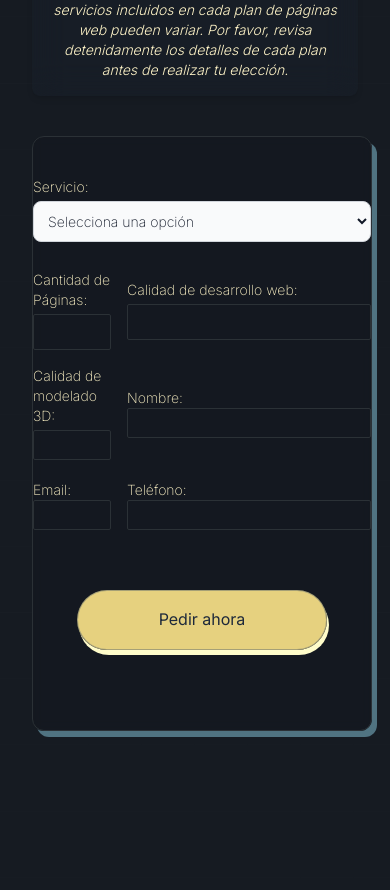
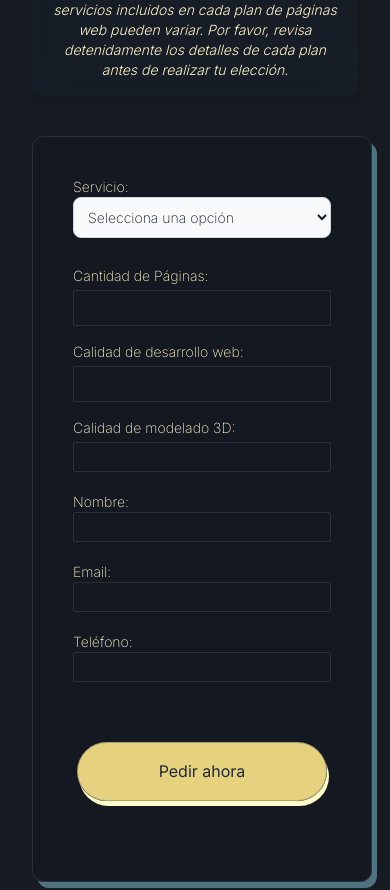
Before and after one commit to GRAMAPHENIA/hexagono, a Next.js app: page /informacion in a window 390 px wide. Shown: the part 5740-6630 px from the top of the page. Built offline with nearby package versions, Linux system fonts and the light colour scheme.

Commit message:
responsive-planes

```diff
--- a/src/components/presupuestos/PresWeb.jsx
+++ b/src/components/presupuestos/PresWeb.jsx
@@ -28,10 +28,10 @@ const PresWeb = () => {
   return (
     <>
       <form
-        className="justify-center items-center border border-[var(--button-dark)] py-10 lg:p-10 rounded-xl bg-[#1011121d] backdrop-blur-sm mx-auto w-[340px] lg:w-[700px] sombra-inactiva grid grid-cols-1 lg:grid-cols-2 gap-4"
+        className="justify-center items-center border border-[var(--button-dark)] py-10 p-10 lg:p-10 rounded-xl bg-[#1011121d] backdrop-blur-sm mx-auto w-[340px] lg:w-[700px] sombra-inactiva grid grid-cols-1 lg:grid-cols-2 gap-4"
         onSubmit={handleSubmit}
       >
-        <div className="flex flex-col col-span-2 text-sm mb-1 text-amber-100 font-extralight">
+        <div className="col-span-2 text-sm mb-1 text-amber-100 font-extralight">
           <label
             className="text-sm mb-1 text-amber-100 font-extralight"
             htmlFor="servicio"
@@ -39,7 +39,7 @@ const PresWeb = () => {
             Servicio:
           </label>
           <select
-            className="bg-gray-50 border border-gray-300 text-gray-900 text-sm rounded-lg focus:ring-blue-500 focus:border-amber-200/ block w-full p-2.5 dark:bg-gray-800 dark:border-amber-100 dark:placeholder-gray-700 dark:text-white dark:focus:ring-amber-200 dark:focus:border-amber-200 mb-2"
+            className="col-span-2 lg:col-span-1 bg-gray-50 border border-gray-300 text-gray-900 text-sm rounded-lg focus:ring-blue-500 focus:border-amber-200/ block w-full p-2.5 dark:bg-gray-800 dark:border-amber-100 dark:placeholder-gray-700 dark:text-white dark:focus:ring-amber-200 dark:focus:border-amber-200 mb-2"
             id="servicio"
             value={servicio}
             onChange={(e) => setServicio(e.target.value)}
@@ -53,7 +53,7 @@ const PresWeb = () => {
             <option value="Plan Empresarial">Plan Empresarial</option>
           </select>
         </div>
-        <div className="flex flex-col">
+        <div className="col-span-2 lg:col-span-1 flex flex-col">
           <label
             className="text-sm mb-1 text-amber-100 font-extralight"
             htmlFor="calidadDiseno"
@@ -68,7 +68,7 @@ const PresWeb = () => {
             onChange={(e) => setCalidadDiseno(e.target.value)}
           />
         </div>
-        <div className="flex flex-col">
+        <div className="col-span-2 lg:col-span-1  flex flex-col">
           <label
             className="text-sm mb-1 text-amber-100 font-extralight"
             htmlFor="calidadDesarrollo"
@@ -83,7 +83,7 @@ const PresWeb = () => {
             onChange={(e) => setCalidadDesarrollo(e.target.value)}
           />
         </div>
-        <div className="flex flex-col">
+        <div className="col-span-2 lg:col-span-1 flex flex-col">
           <label
             className="text-sm mb-1 text-amber-100 font-extralight"
             htmlFor="calidadModelado"
@@ -98,7 +98,7 @@ const PresWeb = () => {
             onChange={(e) => setCalidadModelado(e.target.value)}
           />
         </div>
-        <div className="flex flex-col text-sm mb-1 text-amber-100 font-extralight">
+        <div className="col-span-2 lg:col-span-1 flex flex-col text-sm mb-1 text-amber-100 font-extralight">
           <label htmlFor="nombre">Nombre:</label>
           <input
             className="border border-[var(--button-dark)] rounded-sm bg-transparent p-1 text-[var(--font-light)] font-extralight focus:outline-none"
@@ -108,7 +108,7 @@ const PresWeb = () => {
             onChange={(e) => setNombre(e.target.value)}
           />
         </div>
-        <div className="flex flex-col text-sm mb-1 text-amber-100 font-extralight">
+        <div className="col-span-2 lg:col-span-1 flex flex-col text-sm mb-1 text-amber-100 font-extralight">
           <label htmlFor="email">Email:</label>
           <input
             className="border border-[var(--button-dark)] rounded-sm bg-transparent p-1 text-[var(--font-light)] font-extralight focus:outline-none"
@@ -118,7 +118,7 @@ const PresWeb = () => {
             onChange={(e) => setEmail(e.target.value)}
           />
         </div>
-        <div className="flex flex-col text-sm mb-1 text-amber-100 font-extralight">
+        <div className="col-span-2 lg:col-span-1 flex flex-col text-sm mb-1 text-amber-100 font-extralight">
           <label htmlFor="telefono">Teléfono:</label>
           <input
             className="border border-[var(--button-dark)] rounded-sm bg-transparent p-1 text-[var(--font-light)] font-extralight focus:outline-none"
@@ -129,7 +129,7 @@ const PresWeb = () => {
           />
         </div>
         <button
-          className="w-[250px] col-span-2 flex justify-center items-center text-[var(--font-light)] bg-amber-200/90 px-8 py-4 rounded-full sombra-light-amber border border-slate-600/40 m-10 mx-auto text-slate-800"
+          className="w-[250px] col-span-2 flex justify-center items-center  bg-amber-200/90 hover:bg-amber-200 px-8 py-4 rounded-full sombra-light-amber border border-slate-600/40 m-10 mx-auto text-slate-800 hover:text-[#171c21]"
           type="submit"
         >
           Pedir ahora
```
